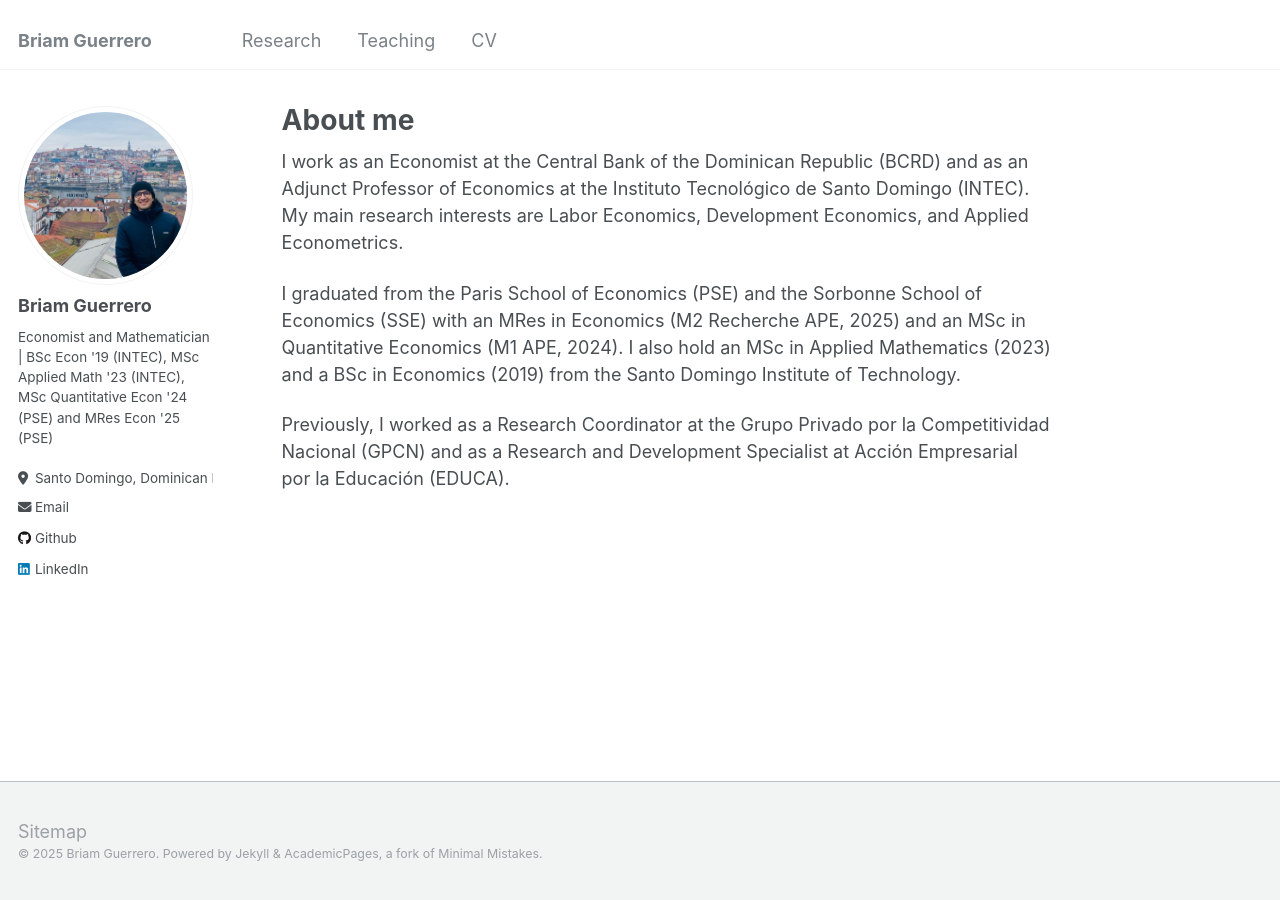
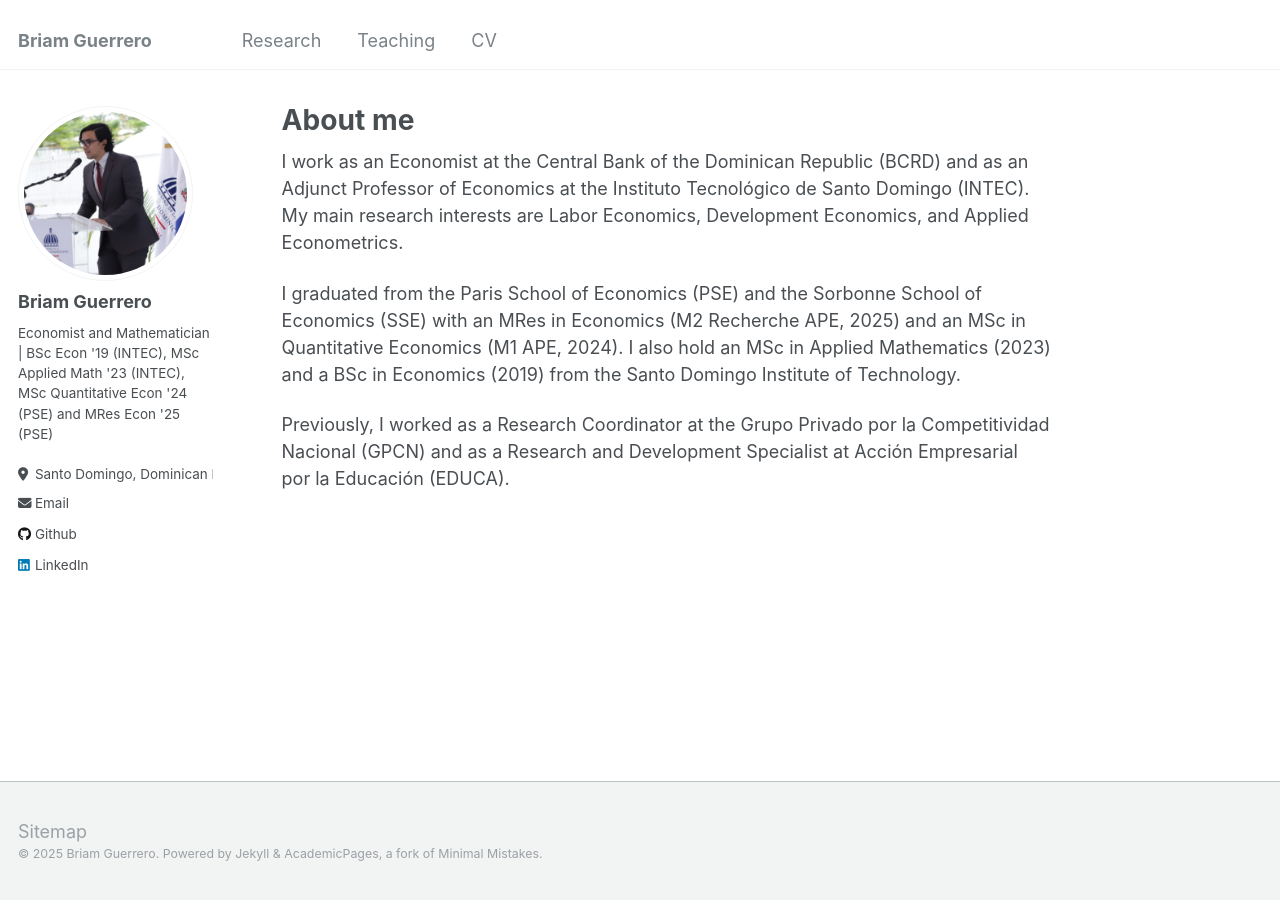
Before and after one commit to briamguerrerob/briamguerrerob.github.io, a Jekyll site: the page built from _pages/about.md, in a window 1280 px wide. Built offline with Jekyll 4.4.1, drawn with Linux system fonts in a browser that asks for light colours.

Commit message:
changed profile picture

```diff
--- a/_config.yml
+++ b/_config.yml
@@ -82,7 +82,7 @@ yandex_site_verification :
 # Site Author
 author:
   name             : "Briam Guerrero"
-  avatar           : "prof2.jpg"
+  avatar           : "prof_website.jpeg"
   bio              : "Economist and Mathematician | BSc Econ '19 (INTEC), MSc Applied Math '23 (INTEC), MSc Quantitative Econ '24 (PSE) and MRes Econ '25 (PSE)"
   location         : "Santo Domingo, Dominican Republic"
   employer         :
```
